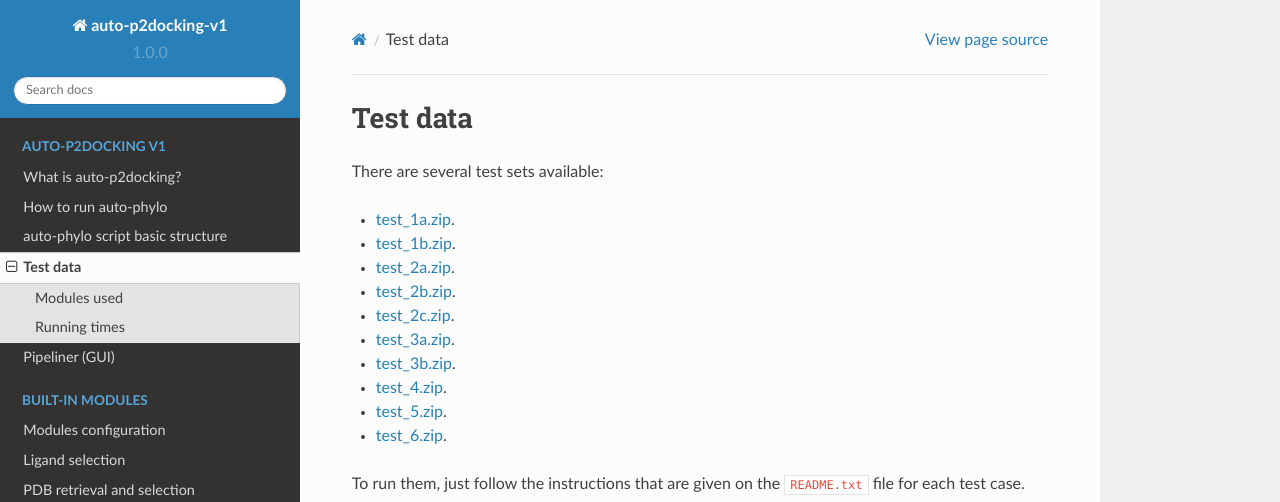
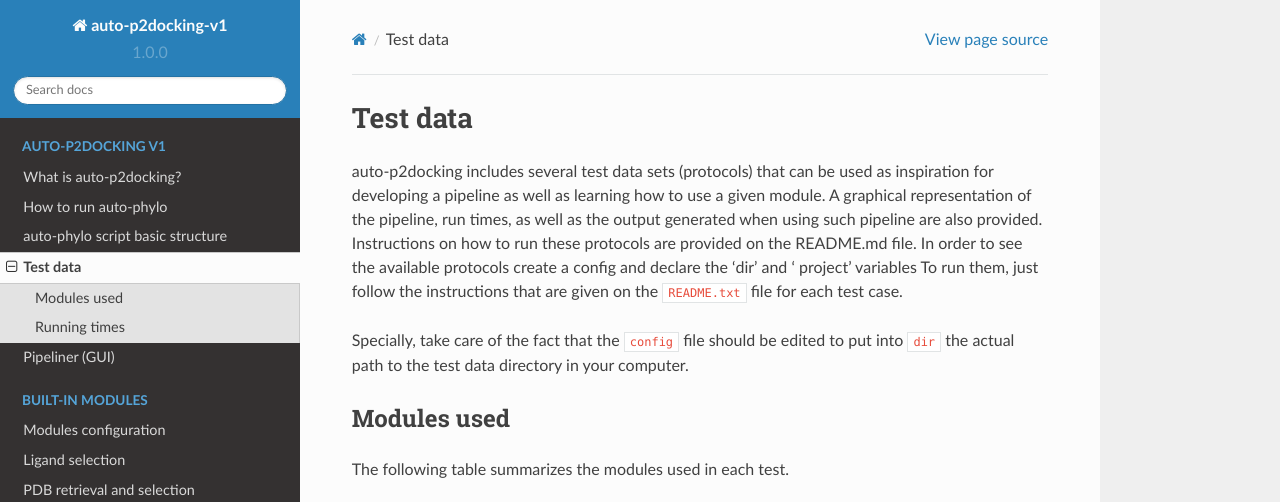
Before and after one commit to pegi3s/auto-p2docking-docs, a Sphinx documentation site: the page built from source/test_data.rst, in a window 1280 px wide and 1379 px high, cut to the strip 0-502 px from the top of the window. Built offline with Sphinx 7.4.7 and the Read the Docs theme 2.0.0, drawn with Linux system fonts in a browser that asks for light colours.

Commit message:
Update test_data.rst

```diff
--- a/source/test_data.rst
+++ b/source/test_data.rst
@@ -1,19 +1,7 @@
 Test data
 *********
 
-There are several test sets available:
-
-- `test_1a.zip <http://evolution6.i3s.up.pt/static/auto-phylo/v2/test_data/test_1a.zip>`_.
-- `test_1b.zip <http://evolution6.i3s.up.pt/static/auto-phylo/v2/test_data/test_1b.zip>`_.
-- `test_2a.zip <http://evolution6.i3s.up.pt/static/auto-phylo/v2/test_data/test_2a.zip>`_.
-- `test_2b.zip <http://evolution6.i3s.up.pt/static/auto-phylo/v2/test_data/test_2b.zip>`_.
-- `test_2c.zip <http://evolution6.i3s.up.pt/static/auto-phylo/v2/test_data/test_2c.zip>`_.
-- `test_3a.zip <http://evolution6.i3s.up.pt/static/auto-phylo/v2/test_data/test_3a.zip>`_.
-- `test_3b.zip <http://evolution6.i3s.up.pt/static/auto-phylo/v2/test_data/test_3b.zip>`_.
-- `test_4.zip <http://evolution6.i3s.up.pt/static/auto-phylo/v2/test_data/test_4.zip>`_.
-- `test_5.zip <http://evolution6.i3s.up.pt/static/auto-phylo/v2/test_data/test_5.zip>`_.
-- `test_6.zip <http://evolution6.i3s.up.pt/static/auto-phylo/v2/test_data/test_6.zip>`_.
-
+auto-p2docking includes several test data sets (protocols) that can be used as inspiration for developing a pipeline as well as learning how to use a given module. A graphical representation of the pipeline, run times, as well as the output generated when using such pipeline are also provided. Instructions on how to run these protocols are provided on the README.md file. In order to see the available protocols create a config and declare the 'dir' and ' project' variables
 To run them, just follow the instructions that are given on the ``README.txt`` file for each test case.
 
 Specially, take care of the fact that the ``config`` file should be edited to put into ``dir`` the actual path to the test data directory in your computer.
```
